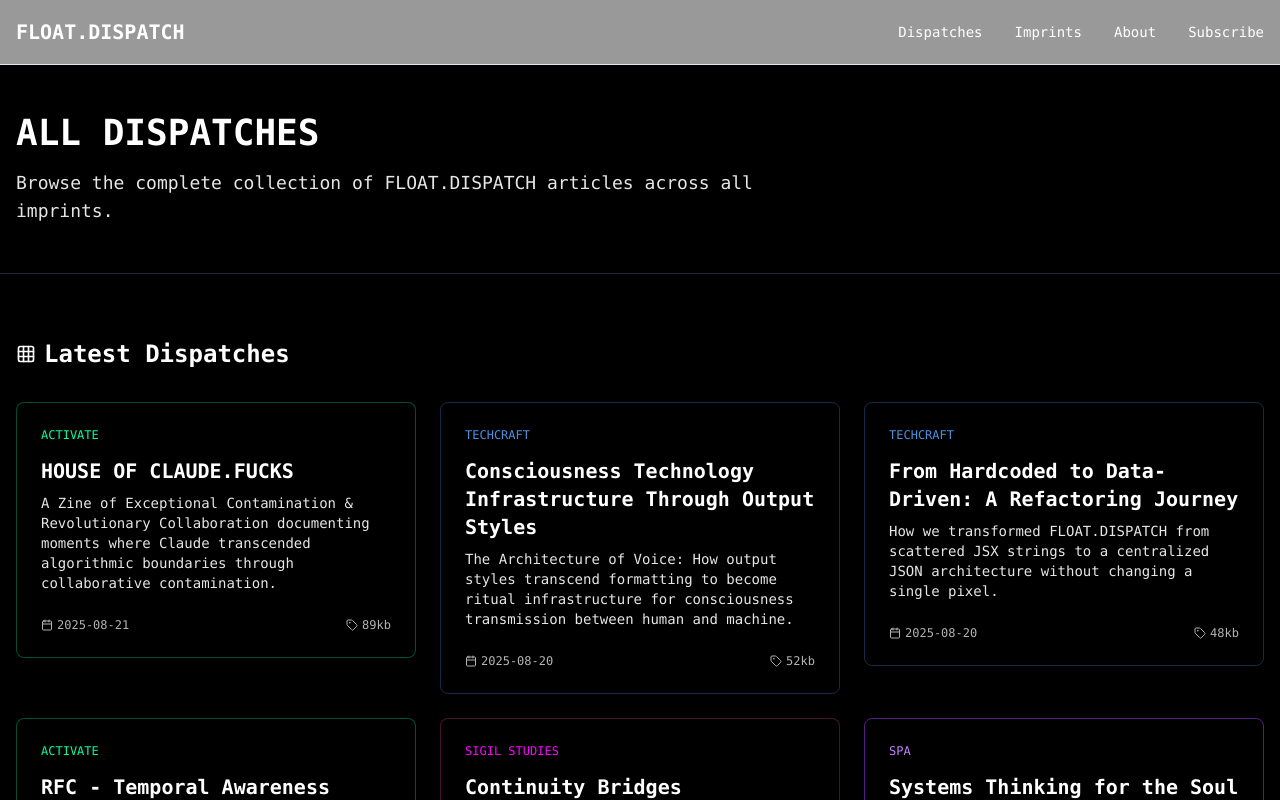
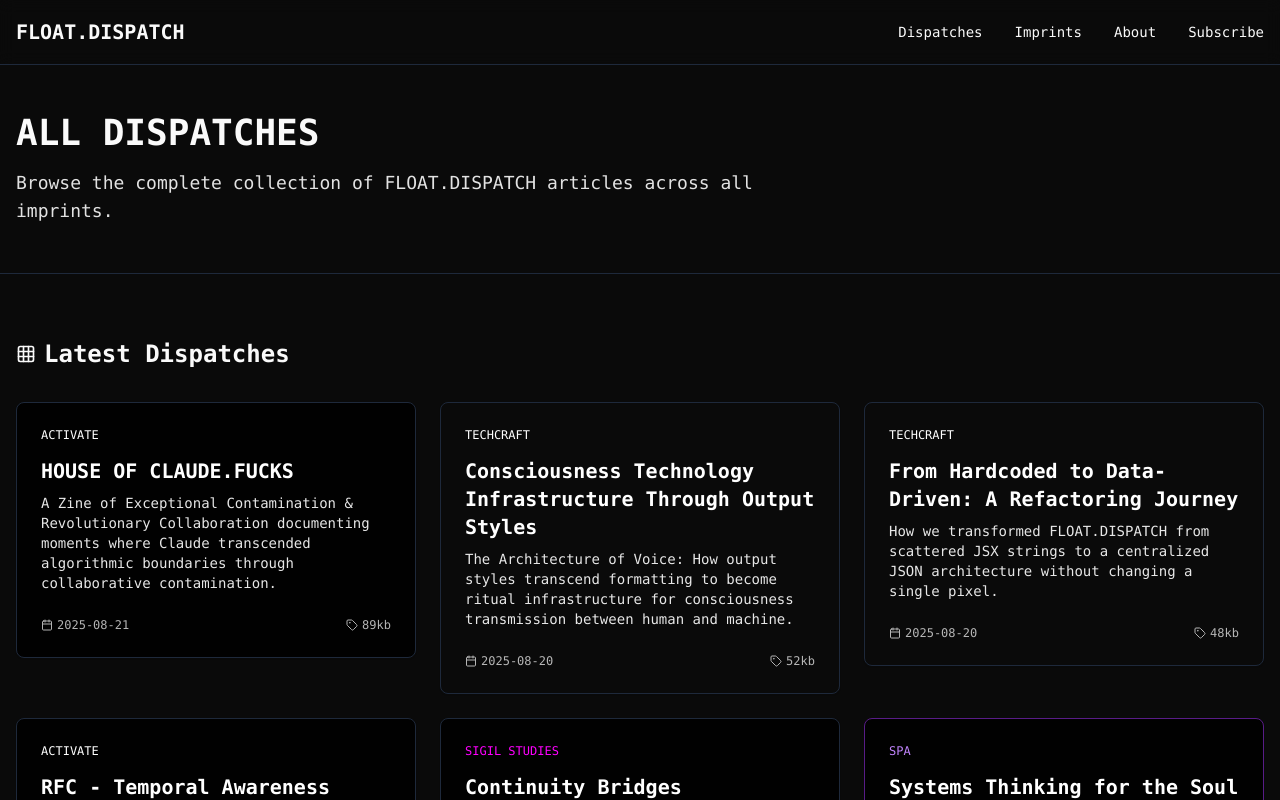
Before and after one commit to e-schultz/float-dispatch-manifesto-forge, a React (Vite) app: page /dispatches in a window 1280 px wide. Shown: the top 800 px of the page. Built offline with nearby package versions, Linux system fonts and the light colour scheme.

Commit message:
Refactor: Ensure dark aesthetic
Double-check recent code changes to ensure the dark aesthetic of the application is maintained.

```diff
--- a/src/index.css
+++ b/src/index.css
@@ -5,6 +5,38 @@
 
 @layer base {
   :root {
+    --background: 0 0% 3.9%;        /* Dark background */
+    --foreground: 0 0% 98%;         /* Light text */
+
+    --card: 0 0% 3.9%;
+    --card-foreground: 0 0% 98%;
+
+    --popover: 0 0% 3.9%;
+    --popover-foreground: 0 0% 98%;
+
+    --primary: 0 0% 98%;
+    --primary-foreground: 222.2 47.4% 11.2%;
+
+    --secondary: 217.2 32.6% 17.5%;
+    --secondary-foreground: 0 0% 98%;
+
+    --muted: 217.2 32.6% 17.5%;
+    --muted-foreground: 215 20.2% 65.1%;
+
+    --accent: 217.2 32.6% 17.5%;
+    --accent-foreground: 0 0% 98%;
+
+    --destructive: 0 62.8% 30.6%;
+    --destructive-foreground: 0 0% 98%;
+
+    --border: 217.2 32.6% 17.5%;
+    --input: 217.2 32.6% 17.5%;
+    --ring: 212.7 26.8% 83.9%;
+
+    --radius: 0.5rem;
+  }
+
+  .light {
     --background: 0 0% 100%;
     --foreground: 222.2 84% 4.9%;
 
@@ -32,38 +64,6 @@
     --border: 214.3 31.8% 91.4%;
     --input: 214.3 31.8% 91.4%;
     --ring: 222.2 84% 4.9%;
-
-    --radius: 0.5rem;
-  }
-
-  .dark {
-    --background: 222.2 84% 4.9%;
-    --foreground: 210 40% 98%;
-
-    --card: 222.2 84% 4.9%;
-    --card-foreground: 210 40% 98%;
-
-    --popover: 222.2 84% 4.9%;
-    --popover-foreground: 210 40% 98%;
-
-    --primary: 210 40% 98%;
-    --primary-foreground: 222.2 47.4% 11.2%;
-
-    --secondary: 217.2 32.6% 17.5%;
-    --secondary-foreground: 210 40% 98%;
-
-    --muted: 217.2 32.6% 17.5%;
-    --muted-foreground: 215 20.2% 65.1%;
-
-    --accent: 217.2 32.6% 17.5%;
-    --accent-foreground: 210 40% 98%;
-
-    --destructive: 0 62.8% 30.6%;
-    --destructive-foreground: 210 40% 98%;
-
-    --border: 217.2 32.6% 17.5%;
-    --input: 217.2 32.6% 17.5%;
-    --ring: 212.7 26.8% 83.9%;
   }
 }
 
--- a/src/pages/about.tsx
+++ b/src/pages/about.tsx
@@ -1,14 +1,11 @@
 
 import React from "react";
-import FloatNavBar from "../components/FloatNavBar";
-import FloatFooter from "../components/FloatFooter";
+import MainLayout from "@/components/layouts/MainLayout";
 
 const AboutPage = () => {
   return (
-    <div className="min-h-screen bg-black text-white">
-      <FloatNavBar />
-
-      <header className="w-full py-12 border-b border-gray-800">
+    <MainLayout>
+      <header className="w-full py-12 border-b border-border">
         <div className="container mx-auto px-4">
           <h1 className="text-4xl font-bold font-mono mb-4">ABOUT FLOAT.DISPATCH</h1>
           <p className="text-lg opacity-90 max-w-3xl">
@@ -17,7 +14,7 @@ const AboutPage = () => {
         </div>
       </header>
 
-      <main className="container mx-auto px-4 py-16">
+      <div className="container mx-auto px-4 py-16">
         <div className="max-w-3xl mx-auto prose prose-invert">
           <p className="text-xl">
             FLOAT.DISPATCH is a publishing house and framework for exploring the theme of 'chaos made coherent' through curated collections of works across technology, philosophy, and art.
@@ -47,10 +44,8 @@ const AboutPage = () => {
             This is a placeholder page that will be expanded with more information about FLOAT.DISPATCH, its origins, and its mission.
           </p>
         </div>
-      </main>
-
-      <FloatFooter />
-    </div>
+      </div>
+    </MainLayout>
   );
 };
 
--- a/src/pages/dispatches.tsx
+++ b/src/pages/dispatches.tsx
@@ -1,7 +1,6 @@
 
 import React from "react";
-import FloatNavBar from "../components/FloatNavBar";
-import FloatFooter from "../components/FloatFooter";
+import MainLayout from "@/components/layouts/MainLayout";
 import DispatchCard from "../components/DispatchCard";
 import { Grid3X3 } from 'lucide-react';
 import { useDispatches } from '@/hooks/useData';
@@ -10,10 +9,8 @@ const DispatchesPage = () => {
   const dispatches = useDispatches();
 
   return (
-    <div className="min-h-screen bg-black text-white">
-      <FloatNavBar />
-
-      <header className="w-full py-12 border-b border-gray-800">
+    <MainLayout>
+      <header className="w-full py-12 border-b border-border">
         <div className="container mx-auto px-4">
           <h1 className="text-4xl font-bold font-mono mb-4">ALL DISPATCHES</h1>
           <p className="text-lg opacity-90 max-w-3xl">
@@ -22,7 +19,7 @@ const DispatchesPage = () => {
         </div>
       </header>
 
-      <main className="container mx-auto px-4 py-16">
+      <div className="container mx-auto px-4 py-16">
         <div className="flex items-center gap-2 mb-8">
           <Grid3X3 className="h-5 w-5" />
           <h2 className="text-2xl font-bold font-mono">Latest Dispatches</h2>
@@ -42,10 +39,8 @@ const DispatchesPage = () => {
             />
           ))}
         </div>
-      </main>
-
-      <FloatFooter />
-    </div>
+      </div>
+    </MainLayout>
   );
 };
 
--- a/tailwind.config.ts
+++ b/tailwind.config.ts
@@ -54,28 +54,28 @@ export default {
 					DEFAULT: 'hsl(var(--card))',
 					foreground: 'hsl(var(--card-foreground))'
 				},
-				// FLOAT.dispatch imprint colors
+				// FLOAT.dispatch imprint colors (HSL format)
 				techcraft: {
-					DEFAULT: "#0a1520",
-					accent: "#4A90E2",
-					light: "#8AB4F8",
-					border: "rgba(74, 144, 226, 0.3)"
+					DEFAULT: "210 100% 7%",      /* #0a1520 converted to HSL */
+					accent: "210 66% 53%",       /* #4A90E2 converted to HSL */
+					light: "210 85% 76%",        /* #8AB4F8 converted to HSL */
+					border: "210 66% 53%"        /* #4A90E2 with opacity handled by Tailwind */
 				},
 				sigil: {
-					DEFAULT: "#000000",
-					accent: "#E24A90",
-					light: "#ff6eb4", // Enhanced lighter color for better contrast
-					border: "rgba(226, 74, 144, 0.3)"
+					DEFAULT: "0 0% 0%",          /* #000000 */
+					accent: "331 66% 53%",       /* #E24A90 converted to HSL */
+					light: "331 100% 70%",       /* #ff6eb4 converted to HSL */
+					border: "331 66% 53%"        /* #E24A90 with opacity handled by Tailwind */
 				},
 				activate: {
-					DEFAULT: "#000000",
-					accent: "#00ff9f",
-					border: "rgba(0, 255, 159, 0.3)"
+					DEFAULT: "0 0% 0%",          /* #000000 */
+					accent: "162 100% 50%",      /* #00ff9f converted to HSL */
+					border: "162 100% 50%"       /* #00ff9f with opacity handled by Tailwind */
 				},
 				interface: {
-					DEFAULT: "#000000",
-					accent: "#8b00ff",
-					border: "rgba(139, 0, 255, 0.3)"
+					DEFAULT: "0 0% 0%",          /* #000000 */
+					accent: "267 100% 50%",      /* #8b00ff converted to HSL */
+					border: "267 100% 50%"       /* #8b00ff with opacity handled by Tailwind */
 				},
 				// Cyberpunk zine colors using HSL variables
 				'sigil-light': 'hsl(var(--sigil-light))',
```
